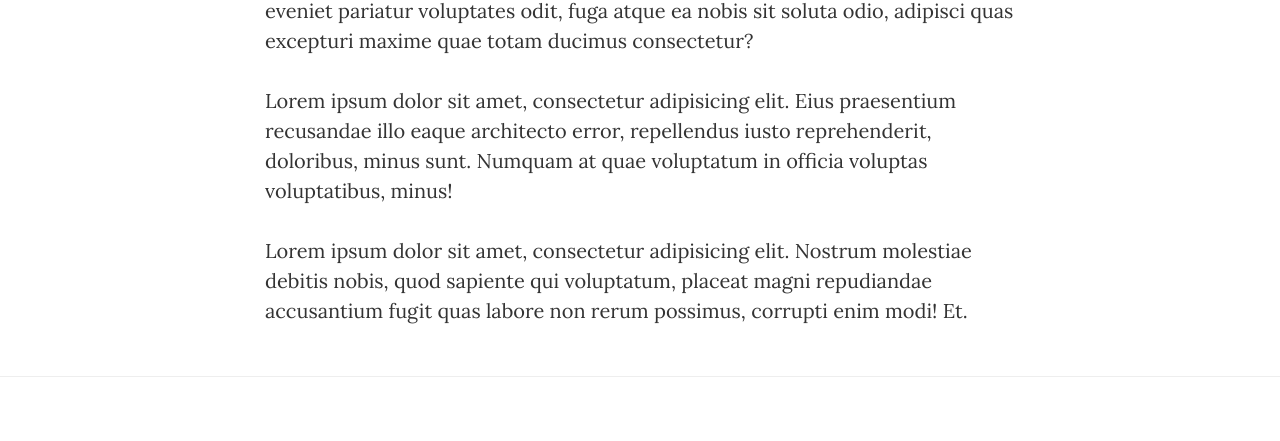
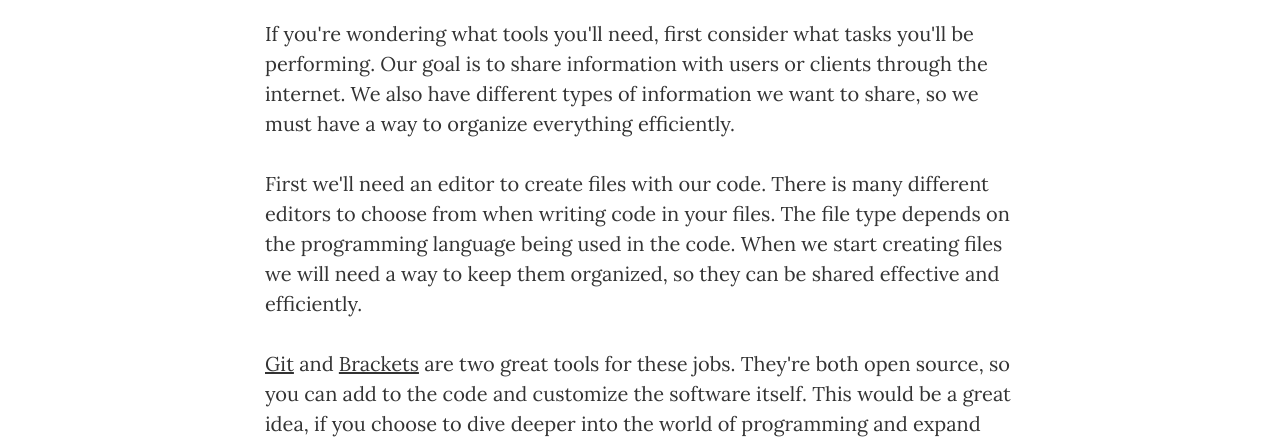
Before and after one commit to dgonz559/dgonz559, a website: page Software.html in a window 1280 px wide. Shown: the part 562-1003 px from the top of the page. Drawn offline with nearby package versions, Linux system fonts and the light colour scheme.

Commit message:
Signed-off-by: dgonz559 <dgonzOTB@gmail.com>

```diff
--- a/Software.html
+++ b/Software.html
@@ -103,8 +103,9 @@
 
      <li>
 <a href="Software.html">Overview</a>
- <a href="Brackets.html">Brackets</a>
-  <a href="Git.html">Git</a>      </li>
+ <a href="Git.html">Git</a>
+         <a href="Brackets.html">Brackets</a>
+       </li>
 
     </ul>
   </div>
@@ -150,9 +151,12 @@
     <div class="container">
         <div class="row">
             <div class="col-lg-8 col-lg-offset-2 col-md-10 col-md-offset-1">
-                <p>Lorem ipsum dolor sit amet, consectetur adipisicing elit. Saepe nostrum ullam eveniet pariatur voluptates odit, fuga atque ea nobis sit soluta odio, adipisci quas excepturi maxime quae totam ducimus consectetur?</p>
-                <p>Lorem ipsum dolor sit amet, consectetur adipisicing elit. Eius praesentium recusandae illo eaque architecto error, repellendus iusto reprehenderit, doloribus, minus sunt. Numquam at quae voluptatum in officia voluptas voluptatibus, minus!</p>
-                <p>Lorem ipsum dolor sit amet, consectetur adipisicing elit. Nostrum molestiae debitis nobis, quod sapiente qui voluptatum, placeat magni repudiandae accusantium fugit quas labore non rerum possimus, corrupti enim modi! Et.</p>
+                <h2>What software do I need?</h2>
+                <p>If you're wondering what tools you'll need, first consider what tasks you'll be performing. Our goal is to share information with users or clients through the internet. We also have different types of information we want to share, so we must have a way to organize everything efficiently.</p>
+
+                <p>First we'll need an editor to create files with our code. There is many different editors to choose from when writing code in your files. The file type depends on the programming language being used in the code. When we start creating files we will need a way to keep them organized, so they can be shared effective and efficiently. </p>
+
+                <p><a href="Git.html">Git</a> and <a href="Brackets.html">Brackets</a> are two great tools for these jobs. They're both open source, so you can add to the code and customize the software itself. This would be a great idea, if you choose to dive deeper into the world of programming and expand your capabilities as a developer.</p>
             </div>
         </div>
     </div>
```
Also changed, not shown: Coding.html (+3 -2 lines), Git.html (+4 -0 lines), GitBash.html (+3 -0 lines), Github.html (+3 -0 lines), Marketing.html (+3 -2 lines), WebTechnology.html (+3 -2 lines), index.html (+3 -2 lines).
